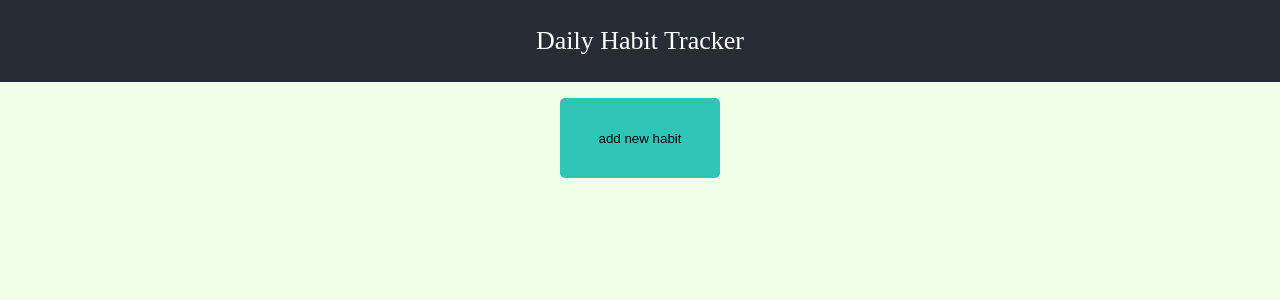
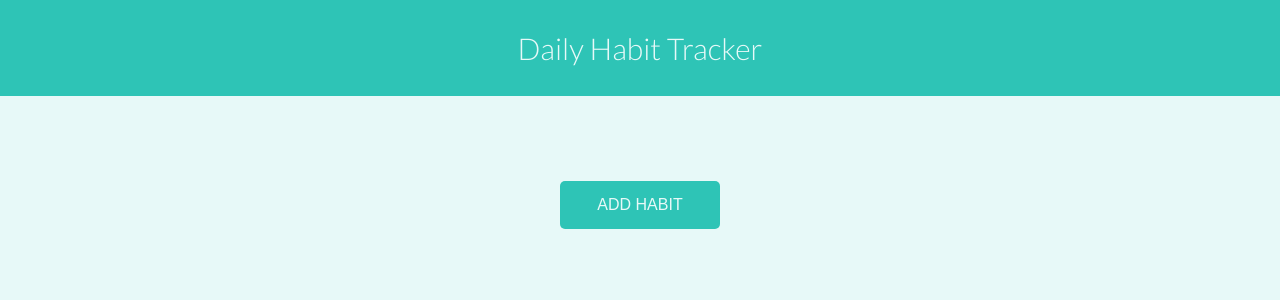
Before and after one commit to mewarren/habit-tracker, a React (Create React App) app: page / in a window 1280 px wide. Shown: the top 300 px of the page. Built offline with nearby package versions, Linux system fonts and the light colour scheme.

Commit message:
addHabit css

```diff
--- a/public/index.html
+++ b/public/index.html
@@ -4,7 +4,8 @@
     <meta charset="utf-8" />
     <meta name="viewport" content="width=device-width, initial-scale=1" />
     <meta name="theme-color" content="#000000" />
-    <link href="https://fonts.googleapis.com/css?family=Lato:300,400&display=swap" rel="stylesheet">    <title>Habit Tracker</title>
+    <link href="https://fonts.googleapis.com/css?family=Lato:300,400&display=swap" rel="stylesheet">
+    <title>Habit Tracker</title>
   </head>
   <body>
     <div id="root"></div>
--- a/src/App.scss
+++ b/src/App.scss
@@ -5,12 +5,15 @@
 }
 
 .App-header {
-  background-color: #282c34;
+  background-color: $med-green;
   max-height: 15vh;
   display: flex;
   flex-direction: column;
-  align-items: center;
+  // align-items: center;
   justify-content: center;
-  font-size: calc(10px + 2vmin);
-  color: white;
+  font-family: $sans-serif;
+  font-weight: $light;
+  font-size: calc(14px + 2vmin);
+  color: $base-light;
+  margin-bottom: 5rem;
 }
--- a/src/components/addHabit.component.jsx
+++ b/src/components/addHabit.component.jsx
@@ -1,4 +1,5 @@
 import React from 'react';
+import './styles/addHabit.styles.scss';
 
 export default class AddHabit extends React.Component {
     constructor(props) {
@@ -28,7 +29,7 @@ export default class AddHabit extends React.Component {
 
         return(
             <form className="addHabit" onSubmit={this.handleSubmit}>
-                <input onChange={this.handleChange} value={habit}/>
+                <input onChange={this.handleChange} value={habit} placeholder="New Habit"/>
                 <button type="submit">Add</button>
             </form>
         );
--- a/src/components/habits.component.jsx
+++ b/src/components/habits.component.jsx
@@ -84,7 +84,7 @@ export default class Habits extends React.Component {
                 {(!editing) ? <button
                     className="add-button"
                     onClick={this.handleClick}
-                    >add new habit</button>
+                    >add habit</button>
                     :
                 <AddHabit addHabit={this.addHabit}/>}
 
--- /dev/null
+++ b/src/components/styles/addHabit.styles.scss
@@ -0,0 +1,28 @@
+@import './variables.scss';
+
+.addHabit {
+    margin: 0 auto;
+    width: 50%;
+    display: flex;
+    flex-direction: column;
+    align-items: center;
+    input {
+        width: 30rem;
+        height: 3rem;
+        border-radius: 5px;
+        border: none;
+        background: $input-light;
+        box-shadow: none;
+        text-align: center;
+        font-size: 16px;
+
+        ::placeholder {
+            color: $med-green;
+        }
+
+    }
+    button {
+        margin-top: 5px;
+    }
+
+}
--- a/src/components/styles/habits.style.scss
+++ b/src/components/styles/habits.style.scss
@@ -1,9 +1,21 @@
 @import './variables.scss';
 
-.add-button {
+button {
     width: 10rem;
-    height: 5rem;
+    height: 3rem;
     border: none;
     border-radius: 5px;
     background: $med-green;
+    color: $base-light;
+    margin-top: 5px;
+    text-transform: uppercase;
+    font-size: 16px;
+
+    &:hover {
+        background: $med-one;
+    }
 }
+
+// button:hover {
+//     background: $base-red;
+// }
--- a/src/components/styles/variables.scss
+++ b/src/components/styles/variables.scss
@@ -1,6 +1,13 @@
-$base-light: #EFFFE9;
+@import url(https://fonts.googleapis.com/css?family=Lato:300,400&display=swap);
+
+$base-light: #e7f9f8;
+$input-light: #f4fcfc;
 $med-green: #2EC4B6;
-$base-dark: #155952;
+$med-one: #2bb6a9;
+$med-two: #28a89c;
+$base-dark: #0a2d2a;
 $base-red: #E71D36;
 
-$lato: 'Lato', 400 ;
+$sans-serif: 'Lato';
+$light: 300;
+$reg: 400;
--- a/src/index.scss
+++ b/src/index.scss
@@ -3,5 +3,5 @@
 body {
   margin: 0;
   background: $base-light;
-  font-family: $lato;
+  font-family: $sans-serif;
 }
```
